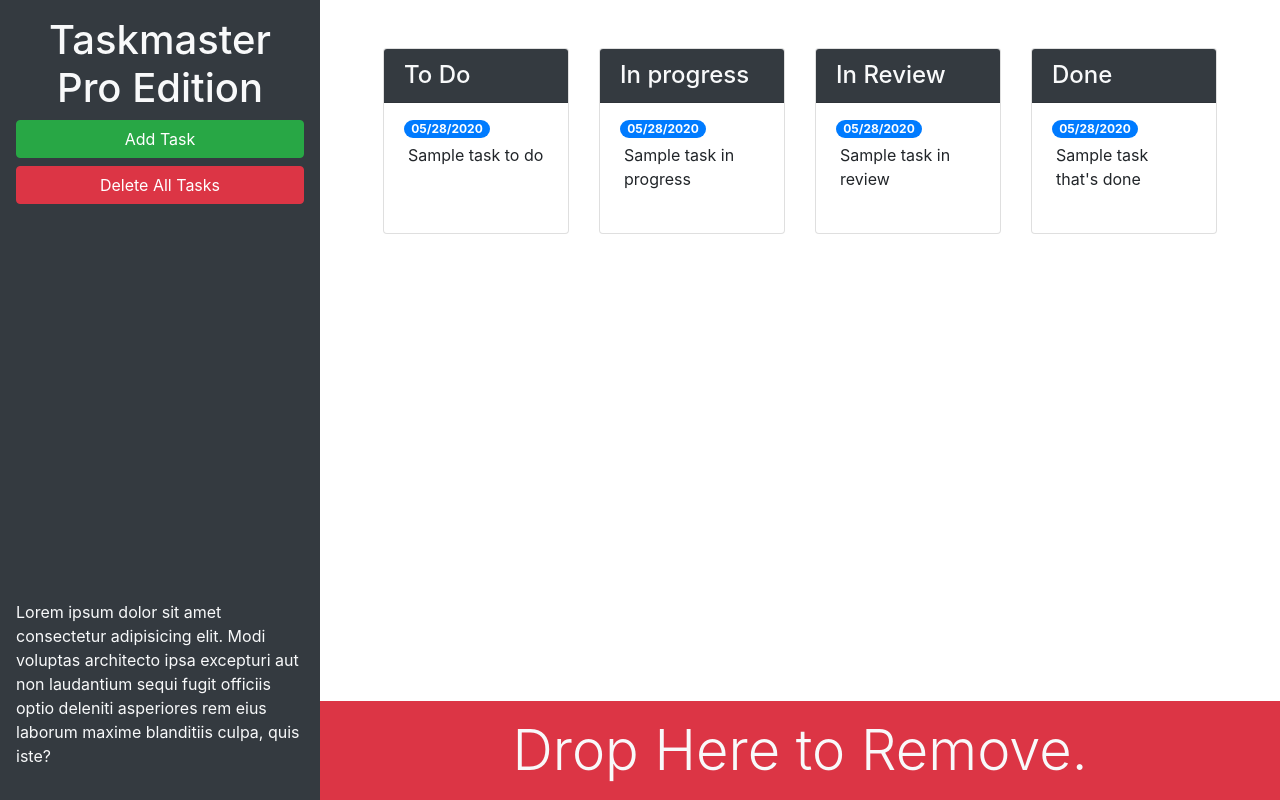
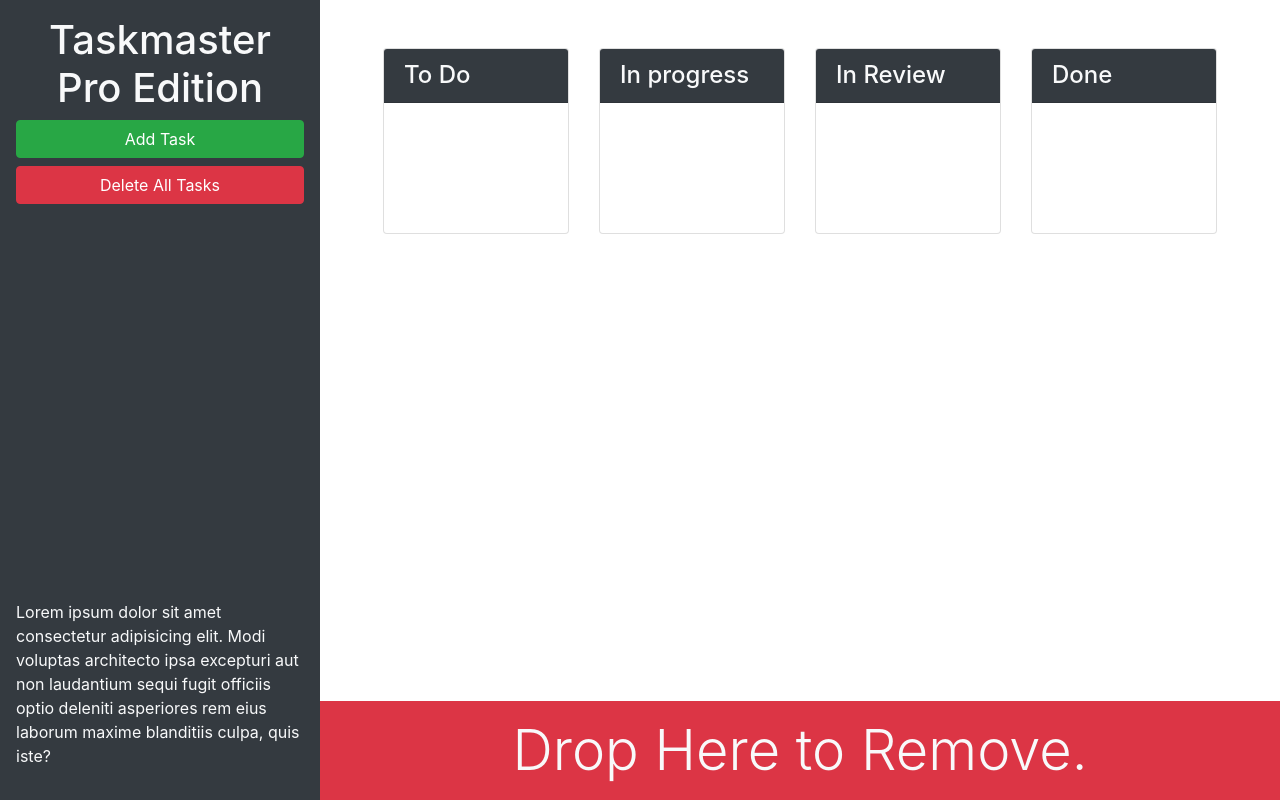
Before and after one commit to ommarkhawaja1/taskmaster-pro, a plain HTML site: page index.html in a window 1280 px wide. Drawn offline with nearby package versions, Linux system fonts and the light colour scheme.

Commit message:
drag and drop feature, deleted HTMl hardcoded tasks

```diff
--- a/index.html
+++ b/index.html
@@ -6,7 +6,6 @@
   <meta name="viewport" content="width=device-width, initial-scale=1.0">
   <meta http-equiv="X-UA-Compatible" content="ie=edge">
   <link rel="stylesheet" href="https://cdnjs.cloudflare.com/ajax/libs/twitter-bootstrap/4.3.1/css/bootstrap.min.css">
-  <!-- add the style sheet here -->
   <link rel="stylesheet" href="https://cdnjs.cloudflare.com/ajax/libs/jqueryui/1.12.1/themes/base/jquery-ui.min.css">
   <link rel="stylesheet" href="./assets/css/style.css" />
   <title>Taskmaster Pro</title>
@@ -34,10 +33,6 @@
           To Do
         </h4>
         <ul id="list-toDo" class="list-group list-group-flush">
-        <li class="list-group-item">
-          <span class="badge badge-primary badge-pill">05/28/2020</span>
-          <p class="m-1">Sample task to do</p>
-        </li>
       </ul>
       </div>
     </div>
@@ -49,10 +44,6 @@
         In progress
         </h4>
         <ul id="list-inProgress" class="list-group list-group-flush">
-          <li class="list-group-item">
-            <span class="badge badge-primary badge-pill">05/28/2020</span>
-            <p class="m-1">Sample task in progress</p>
-          </li>
         </ul>
       </div>
     </div>
@@ -64,10 +55,6 @@
         In Review
       </h4>
         <ul id="list-inReview" class="list-group list-group-flush">
-          <li class="list-group-item">
-            <span class="badge badge-primary badge-pill">05/28/2020</span>
-            <p class="m-1">Sample task in review</p>
-          </li>
         </ul>
       </div>
     </div>
@@ -79,10 +66,6 @@
       Done
       </h4>
       <ul id="list-done" class="list-group list-group-flush">
-        <li class="list-group-item">
-          <span class="badge badge-primary badge-pill">05/28/2020</span>
-          <p class="m-1">Sample task that's done</p>
-        </li>
       </ul>
     </div>
   </div>
```
